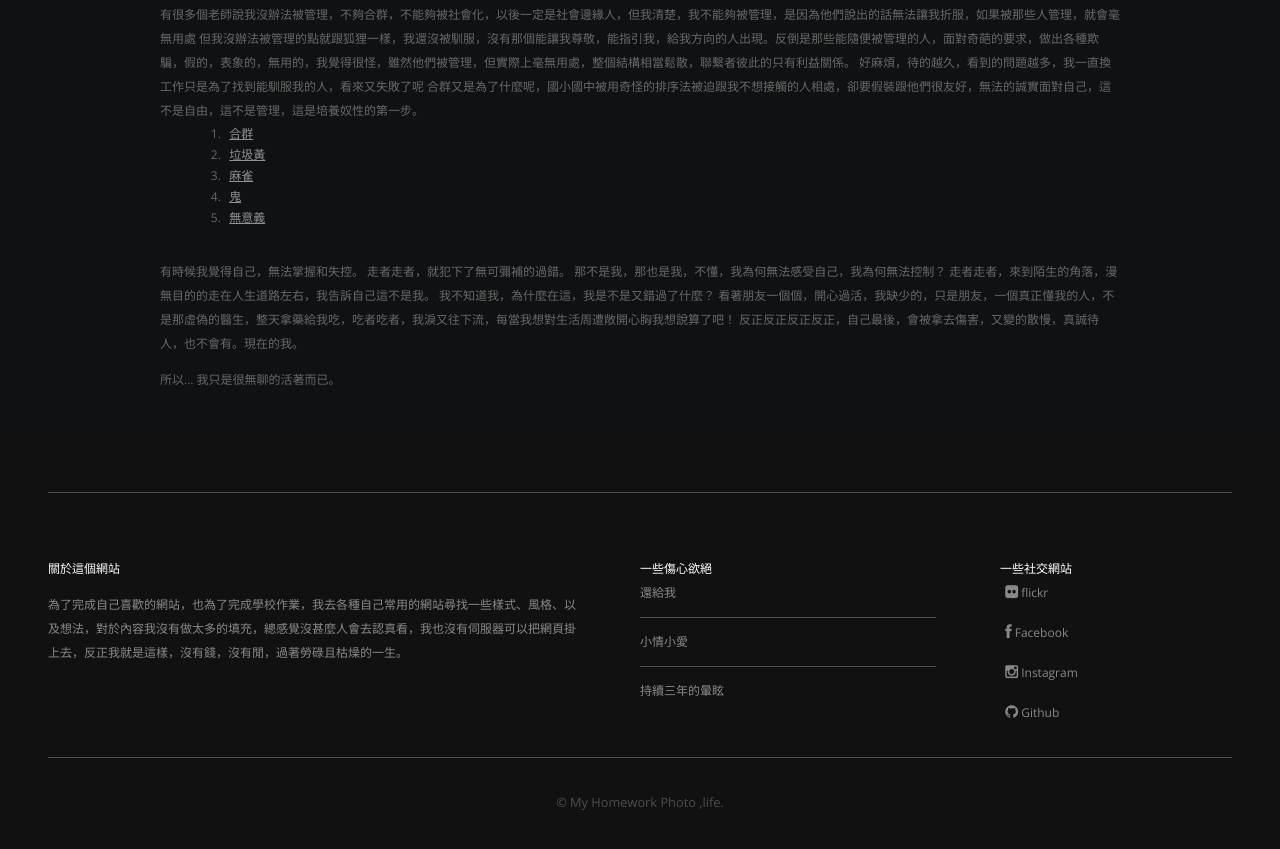
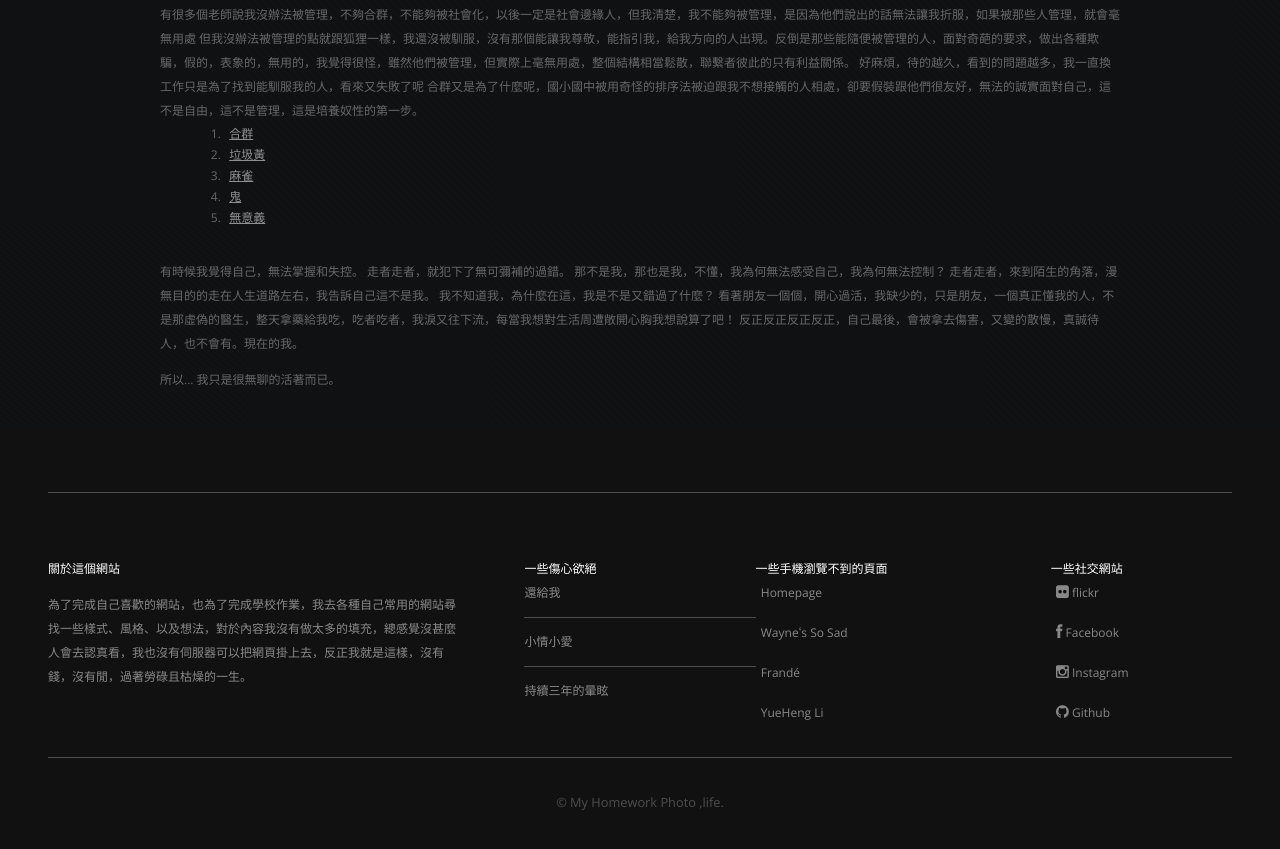
Before and after one commit to octopus7410/octopus7410.github.io, a plain HTML site: page onecolumn.html in a window 1280 px wide. Shown: the part 1011-1860 px from the top of the page. Drawn offline with nearby package versions, Linux system fonts and the light colour scheme.

Commit message:
Update onecolumn.html

```diff
--- a/onecolumn.html
+++ b/onecolumn.html
@@ -110,6 +110,15 @@
 							</ul>
 						</section>
 						<section>
+							<h4>一些手機瀏覽不到的頁面</h4>
+							<ul class="plain">
+								<li class="current_page_item"><a href="index.html">Homepage</a></li>
+								<li><a href="twocolumn1.html">Wayneʻs So Sad</a></li>
+								<li><a href="twocolumn2.html">Frandé</a></li>
+								<li><a href="onecolumn.html">YueHeng Li</a></li>
+							</ul>
+						</section>
+						<section>
 							<h4>一些社交網站</h4>
 							<ul class="plain">
 								<li><a href="https://www.flickr.com/photos/147816648@N03/" target="_blank"><i class="fa fa-flickr">&nbsp;</i>flickr</a></li>
```
